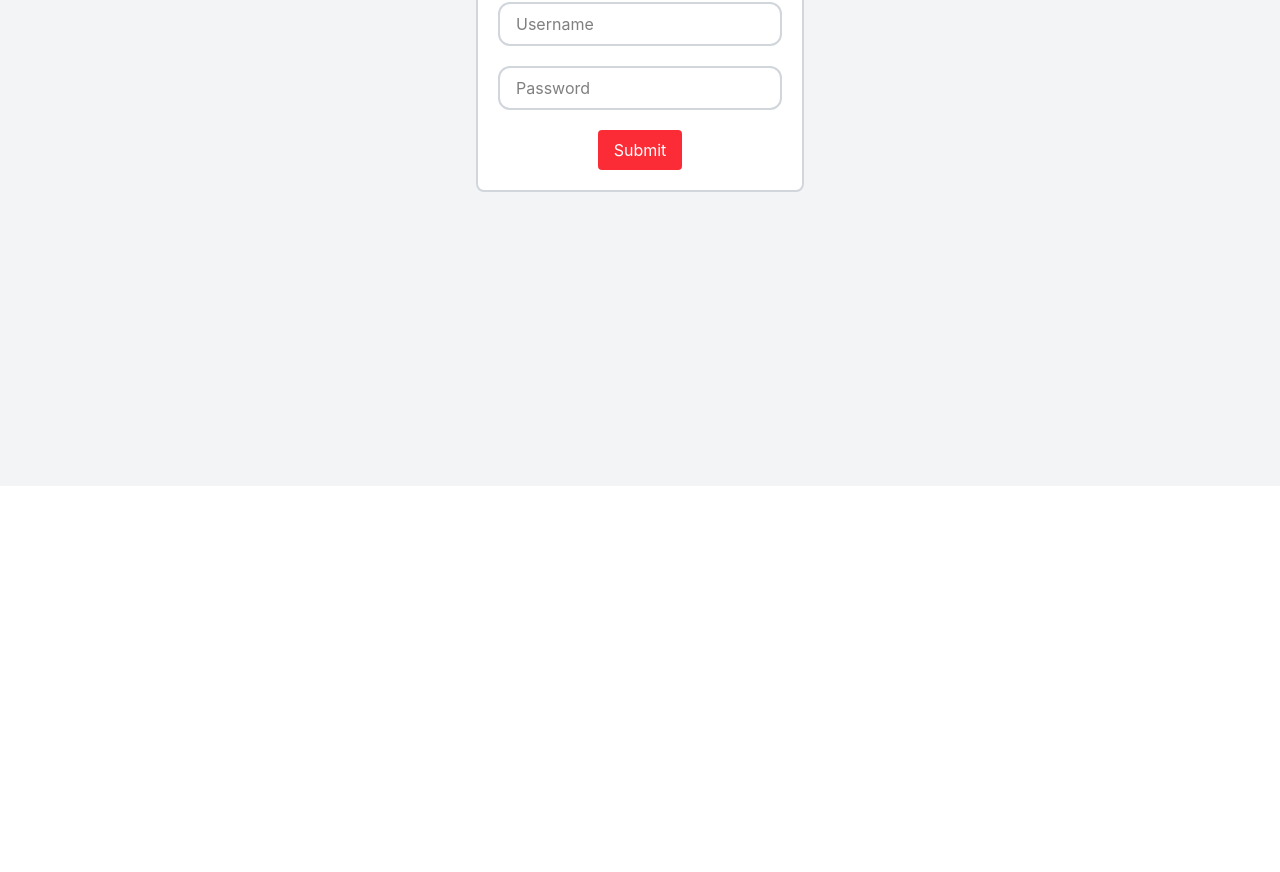
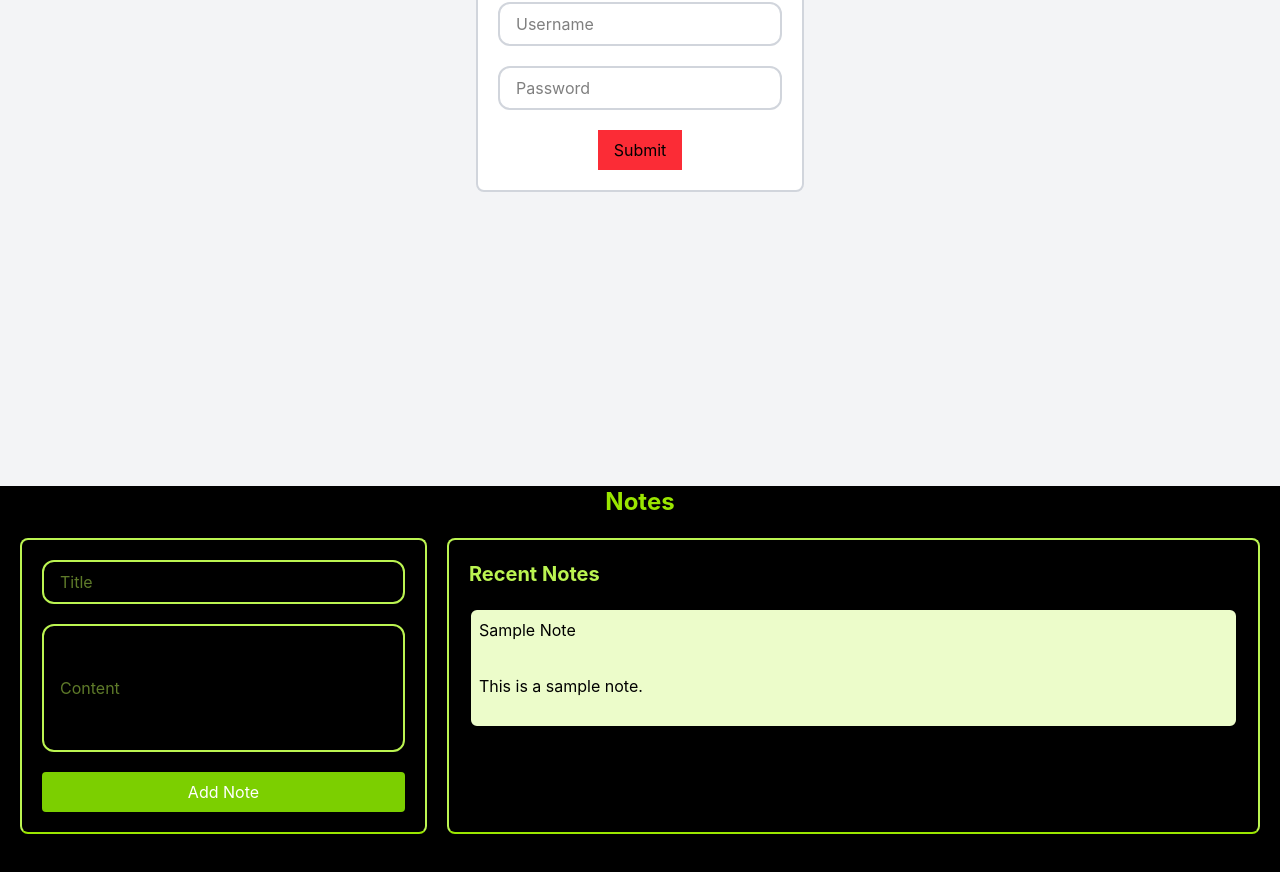
Before and after one commit to Sushovan-kc/react, a React (Vite) app in the folder learning_react/: page / in a window 1280 px wide. Shown: the part 1114-1986 px from the top of the page. Before the commit the page ends 1600 px from the top, so only its background shows below. Built offline with nearby package versions, Linux system fonts and the light colour scheme.

Commit message:
notes app started

```diff
--- a/learning_react/src/App.jsx
+++ b/learning_react/src/App.jsx
@@ -1,6 +1,7 @@
 import React from 'react'
 import UseStatePractice from './react_practice/useStatePractice'
 import TwoWayBinding from './react_practice/twowaybinding'
+import Notes from './react_practice/notes'
 const App = () => {
   return (
     <>
@@ -10,6 +11,9 @@ const App = () => {
     <div>
       <TwoWayBinding />
     </div>
+    <div>
+      <Notes />
+    </div>
     </>
   )
 }
--- /dev/null
+++ b/learning_react/src/components/notefield.jsx
@@ -0,0 +1,11 @@
+import React from 'react'
+
+const Notefield = (props) => {
+  return (
+        <div className="flex flex-col bg-lime-100 border-2 gap-1 h-30  p-2 rounded-lg text-black">
+                <h4>{props.title}</h4><br />
+                <p>{props.content}</p>
+        </div>)
+}
+
+export default Notefield
--- /dev/null
+++ b/learning_react/src/react_practice/notes.jsx
@@ -0,0 +1,60 @@
+import { useState } from 'react'
+import React from 'react'
+import Notefield from '../components/notefield'
+
+
+
+
+const Notes = () => {
+const [title, setTitle] = useState('')
+const [content, setContent] = useState('')
+
+
+const handleSubmit = (e) => {
+    e.preventDefault()
+    console.log('Form submitted by', title)
+    setTitle('')
+    setContent('')
+}
+
+  return (
+    <div className='bg-black text-lime-400 h-screen flex flex-col'>
+        <h1 className="text-2xl font-bold text-center">Notes</h1>
+    <div className="flex gap-5 top-0 left-0 p-5">
+        <form className="flex flex-col items-left w-1/3 border-2 border-b-lime-400 p-5 rounded-lg bg-black text-lime-300 gap-5" onSubmit={handleSubmit}>
+            <input
+                className="px-4 py-2 border-2 border-lime-300 rounded-xl"
+                type="text"
+                placeholder="Title"
+                value={title}
+                onChange={(e) => setTitle(e.target.value)}
+            />
+            <input
+                className="px-4 py-2 border-2 border-lime-300 rounded-xl h-32 justify-start "
+                type="text"
+                placeholder="Content"
+                value={content}
+                onChange={(e) => setContent(e.target.value)}
+            />
+            <button type="submit" className="px-4 py-2 bg-lime-500 text-white rounded">
+                Add Note
+            </button>
+        </form>
+
+    <div className="flex flex-col border-2 overflow-auto w-2/3 border-b-lime-400 p-5 rounded-lg bg-black text-lime-300 gap-5">
+        <div>
+            <h2 className="text-xl font-bold">Recent Notes</h2>
+        </div>
+        <div>
+            <Notefield title="Sample Note" content="This is a sample note." />
+            {/* <div className="flex flex-row bg-lime-100 border-2 gap-5 h-20  p-5 rounded-lg text-black">
+                    <p>this is note.</p>
+            </div> */}
+        </div>
+    </div>
+     </div>
+    </div>
+  )
+}
+
+export default Notes
--- a/learning_react/src/react_practice/twowaybinding.jsx
+++ b/learning_react/src/react_practice/twowaybinding.jsx
@@ -30,7 +30,7 @@ const TwoWayBinding = () => {
                 onChange={(e) => setPassword(e.target.value)}
                 className='px-4 py-2 border-2 border-gray-300 rounded-xl'
             />
-            <button type="submit" className='px-4 py-2 bg-red-500 text-white rounded'>
+            <button type="submit" className='px-4 py-2 bg-red-500 text-rounded'>
                 Submit
             </button>
         </form>
```
